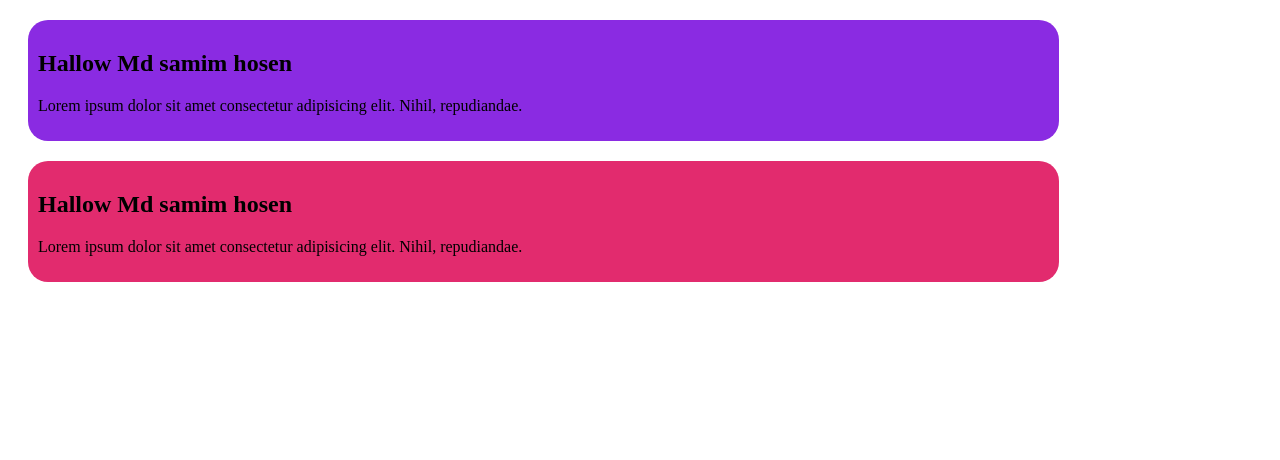
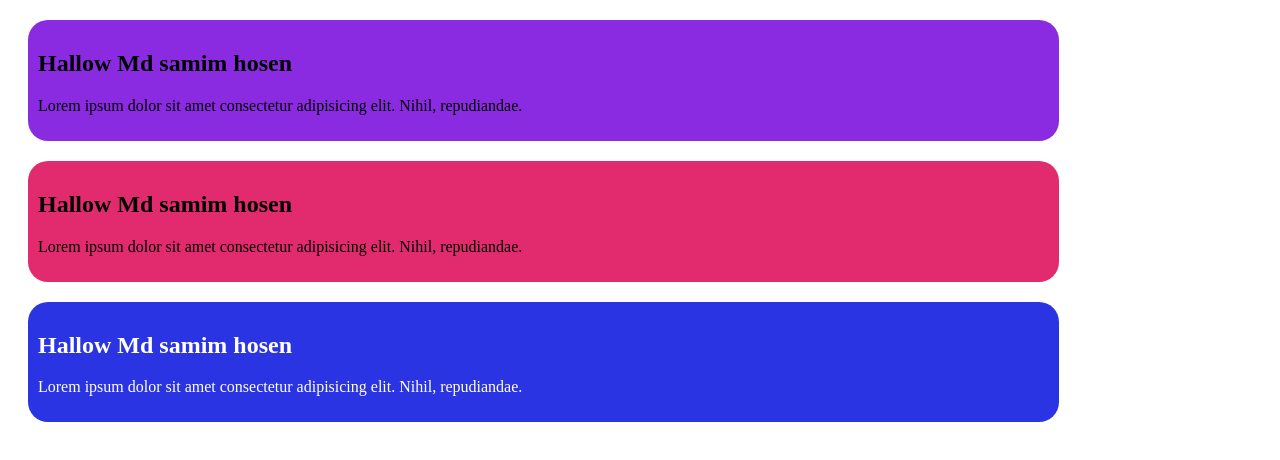
Before and after one commit to mdsamimprogramer/my-simple-website, a plain HTML site: page index.html in a window 1280 px wide. Drawn offline with Linux system fonts and the light colour scheme.

Commit message:
last comennt

```diff
--- a/index.html
+++ b/index.html
@@ -16,6 +16,10 @@
     <h2> Hallow Md samim hosen </h2>
     <p>Lorem ipsum dolor sit amet consectetur adipisicing elit. Nihil, repudiandae.</p>
 </div>
+<div class="c">
+    <h2> Hallow Md samim hosen </h2>
+    <p>Lorem ipsum dolor sit amet consectetur adipisicing elit. Nihil, repudiandae.</p>
+</div>
 
 
 </body>
--- a/style.css
+++ b/style.css
@@ -12,3 +12,11 @@
     margin: 20px;
     border-radius: 20px;
 }
+.c{
+    background-color: rgb(43, 52, 226);
+    padding: 10px;
+    width: 80%;
+    margin: 20px;
+    border-radius: 20px;
+    color: white;
+}
```
